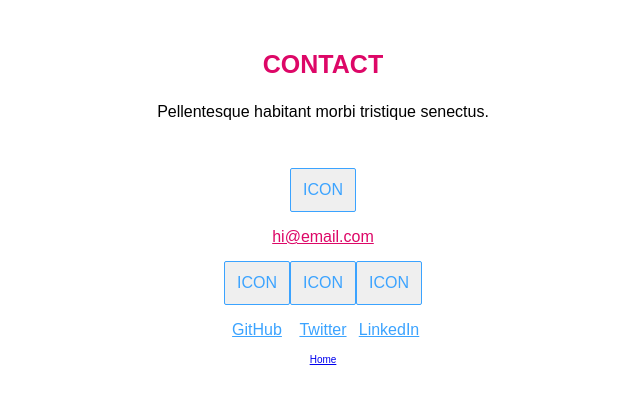
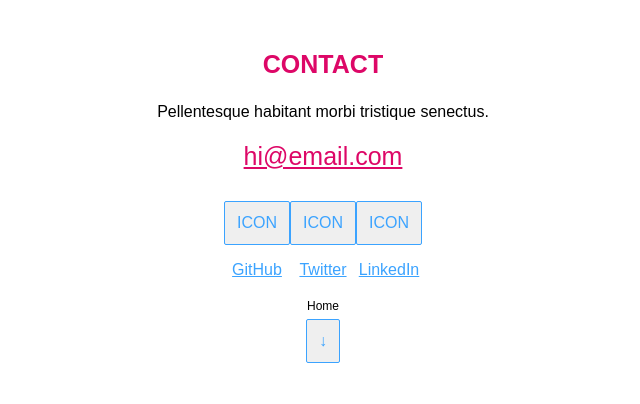
Before and after one commit to AlexEntrepreneur/dev-portfolio, a React app: page /contact in a window 1280 px wide. Shown: the top 404 px of the page, without its empty margins (317-957 px from the left). Built offline with nearby package versions, Linux system fonts and the light colour scheme.

Commit message:
Edit Email Link Styles (Contact View)

```diff
--- a/src/components/~reusables/atoms/atoms.js
+++ b/src/components/~reusables/atoms/atoms.js
@@ -135,6 +135,7 @@ export const Section = styled.section`
   ${props => (props.fullWidth ? `width: 100%;` : null)}
   ${props => (props.width ? `width: ${props.width};` : null)}
   ${props => (props.bgColor ? `background-color: ${props.bgColor};` : null)}
+  ${props => (props.marginBottom ? `margin-bottom: ${props.marginBottom};` : null)}
 `;
 
 //====== Inputs ======//
@@ -171,6 +172,7 @@ export const Text = styled.p`
   ${props => (props.underline ? `text-decoration: underline;` : null)}
   ${props => (props.color ? `color: ${props.color};` : null)}
   ${props => (props.hCenter ? `text-align: center;` : null)}
+  ${props => (props.marginBottom ? `margin-bottom: ${props.marginBottom};` : null)}
 `;
 
 export const SmallText = styled(Text)`
@@ -181,6 +183,7 @@ export const SmallText = styled(Text)`
   ${props => (props.noMargin ? `margin: 0;` : null)}
   ${props => (props.color ? `color: ${props.color};` : null)}
   ${props => (props.hCenter ? `text-align: center;` : null)}
+  ${props => (props.marginBottom ? `margin-bottom: ${props.marginBottom};` : null)}
 `;
 
 export const HeroText = styled.h1`
@@ -191,6 +194,7 @@ export const HeroText = styled.h1`
 
   ${props => (props.noMargin ? `margin: 0;` : null)}
   ${props => (props.hCenter ? `text-align: center;` : null)}
+  ${props => (props.marginBottom ? `margin-bottom: ${props.marginBottom};` : null)}
 `;
 
 export const HeadingText = styled.h3`
@@ -204,6 +208,7 @@ export const HeadingText = styled.h3`
   ${props => (props.marginBottom ? `margin-bottom: ${props.marginBottom};` : null)}
   ${props => (props.marginTop ? `margin-top: ${props.marginTop};` : null)}
   ${props => (props.hCenter ? `text-align: center;` : null)}
+  ${props => (props.marginBottom ? `margin-bottom: ${props.marginBottom};` : null)}
 `;
 
 export const SubheadingText = styled.h4`
@@ -214,6 +219,7 @@ export const SubheadingText = styled.h4`
 
   ${props => (props.noMargin ? `margin: 0;` : null)}
   ${props => (props.hCenter ? `text-align: center;` : null)}
+  ${props => (props.marginBottom ? `margin-bottom: ${props.marginBottom};` : null)}
 `;
 
 export const H3 = styled.h3`
@@ -226,6 +232,7 @@ export const H3 = styled.h3`
   ${props => (props.noMargin ? `margin: 0;` : null)}
   ${props => (props.color ? `color: ${props.color};` : null)}
   ${props => (props.hCenter ? `text-align: center;` : null)}
+  ${props => (props.marginBottom ? `margin-bottom: ${props.marginBottom};` : null)}
 `;
 
 export const Link = styled(({ fullWidth, ...rest}) => <L {...rest}/>)`
--- a/src/views/6-Contact/ContactView.jsx
+++ b/src/views/6-Contact/ContactView.jsx
@@ -1,23 +1,21 @@
 import React from 'react';
-import { Link } from 'react-router-dom';
-import { View, HeadingText, Text, Container, Button, APrimary, A, Section } from '../../components/~reusables/atoms/atoms';
-import { small_space } from '../../components/~reusables/variables/spacing';
+import styled from 'styled-components';
+import { View, HeadingText, Text, Container, Button, APrimary, A, Section, Link, SmallText } from '../../components/~reusables/atoms/atoms';
+import { small_space, normal_space, large_space } from '../../components/~reusables/variables/spacing';
 import { theme_primary } from '../../components/~reusables/variables/colors';
+import { h3_font_size } from '../../components/~reusables/variables/font-sizes';
 
 function ContactView() {
   return (
     <View hCenter>
-      <HeadingText>Contact</HeadingText>
-      <Section>
-        <Text>Pellentesque habitant morbi tristique senectus.</Text>
+      <Section column hCenter>
+        <HeadingText>Contact</HeadingText>
+        <Text marginBottom={normal_space}>Pellentesque habitant morbi tristique senectus.</Text>
+        <APrimary href="mailto:hi@email.com">
+          <EmailText noMargin>hi@email.com</EmailText>
+        </APrimary>
       </Section>
 
-      <A href="mailto:hi@email.com" noUnderline>
-        <Container column hCenter>
-          <Button marginBottom={small_space}>Icon</Button>
-          <Text color={theme_primary} underline>hi@email.com</Text>
-        </Container>
-      </A>
 
       <Container>
         <A href="https://github.com/AlexEntrepreneur" target="_blank" noUnderline>
@@ -39,11 +37,20 @@ function ContactView() {
           </Container>
         </A>
       </Container>
-      <Link to='/'>
-        Home
-      </Link>
+
+      <Container column hCenter>
+        <SmallText noMargin>Home</SmallText>
+        <Link to='/'>
+          <Button>↓</Button>
+        </Link>
+      </Container>
     </View>
   )
 }
 
+const EmailText = styled(Text)`
+  font-size: ${h3_font_size};
+  color: ${theme_primary};
+`;
+
 export default ContactView;
```
